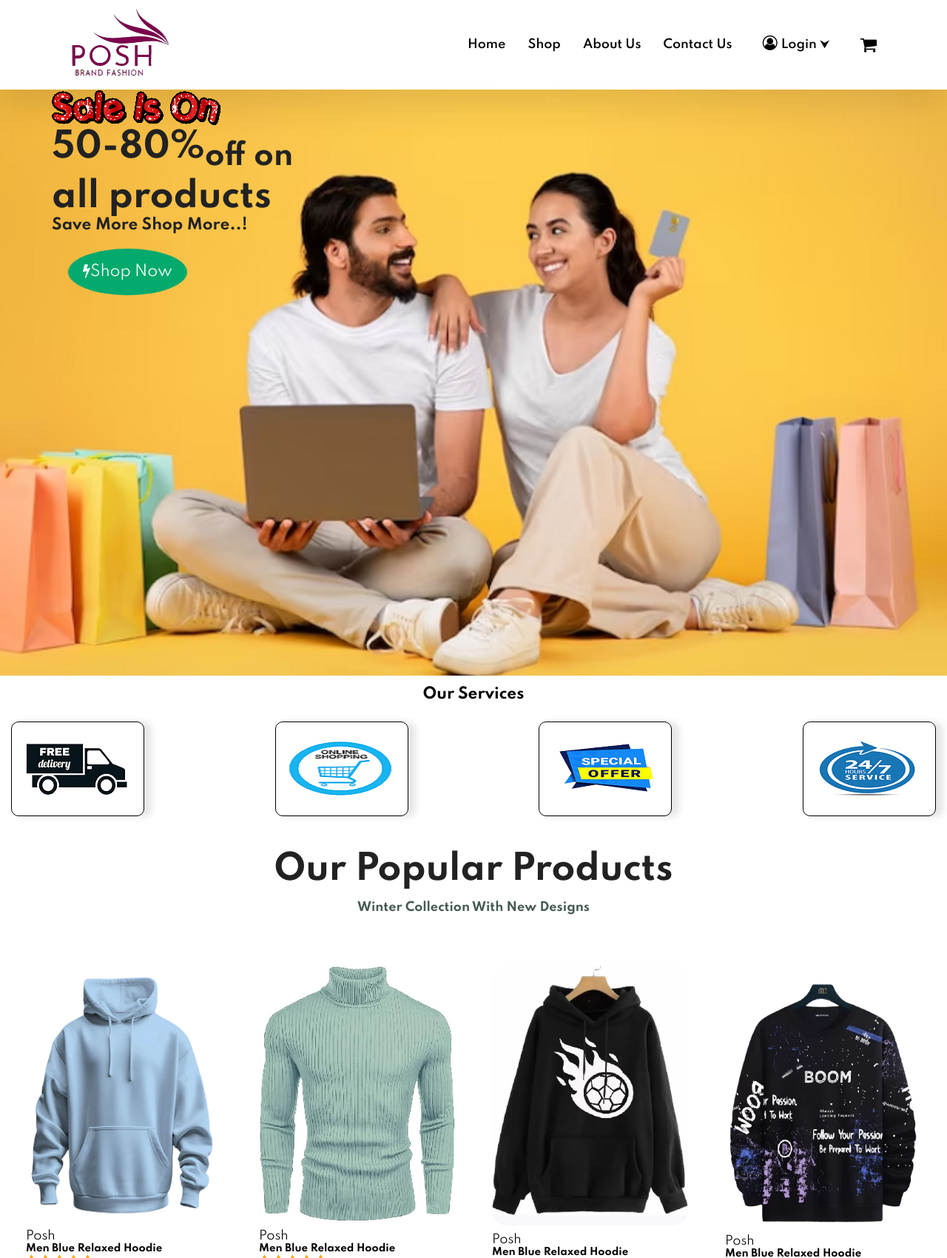
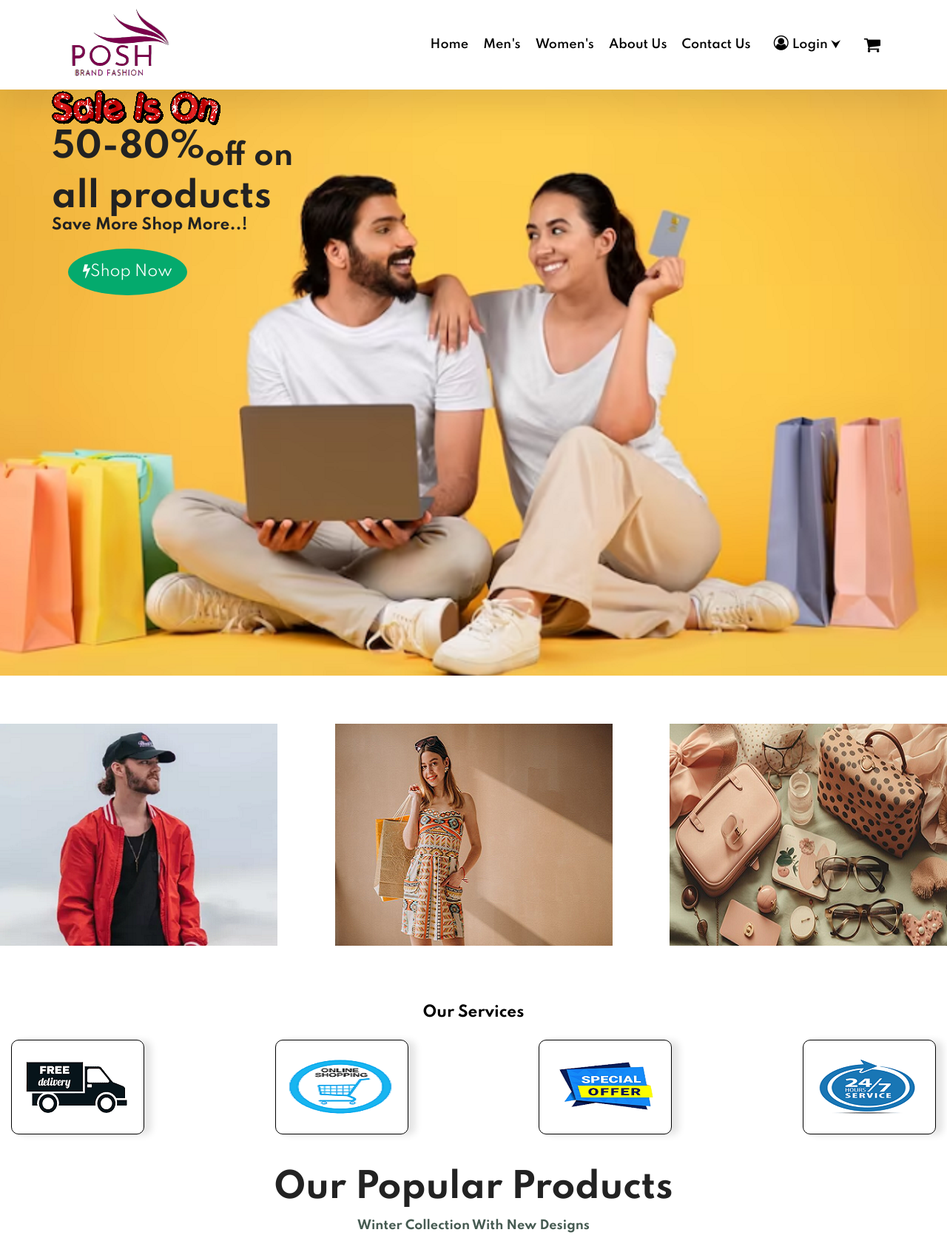
Before and after one commit to Manukl535/Ecommerce-website, a PHP site: page / in a window 1280 px wide. Shown: the top 1700 px of the page at 74% size. Run offline with PHP 8.4, Linux system fonts and the light colour scheme.

Commit message:
add css for category section

```diff
--- a/index.html
+++ b/index.html
@@ -83,7 +83,8 @@
             <div>
                 <ul id="headings">
                     <li><a href="index.html">Home</a></li>
-                    <li><a href="shop.html">Shop</a></li>
+                    <li><a href="#">Men's</a></li>
+                    <li><a href="#">Women's</a></li>
                     <li><a href="about.html">About Us</a></li>
                     <li><a href="contact.html">Contact Us</a></li>
                     <li>
@@ -114,6 +115,45 @@
                 <h4>Save More Shop More..!</h4>
                 <a href="shop.html"><button style="font-size:20px"><i class="fa fa-bolt"></i>Shop Now</button></a>
               </section>
+
+
+              <!-- <section id="services1" class="section-p1">
+
+                <div class="servicon1">
+                <a href="#" > <img src="Assets/men's.png"></a>
+                </div>
+                <div class="servicon1">
+                    <a href="#"><img src="Assets/women's.png"></a>
+                </div>
+                <div class="servicon1">
+                    <a href="#"><img src="Assets/axc's.png"></a>
+                </div>
+
+                </section> -->
+
+                <section id="fashion" class="section-m1" >
+
+                    <div class="fashicon1" >
+
+                       <a href="#"><img src="Assets/men's.png"></a>
+
+                   </div>
+
+
+                   <div class="fashicon2" class="section-m1">
+
+                       <a href="#"><img src="Assets/women's.png"></a>
+
+                   </div>
+
+                   <div class="fashicon3" class="section-m1">
+
+                       <a href="#"> <img src="Assets/axc's.png"></a>
+
+                   </div>
+
+                   </section>
+
 
              <center><h3>Our Services</h3></center>
             <section id="services" class="section-p1">
--- a/styles.css
+++ b/styles.css
@@ -94,8 +94,9 @@ body {
 
 #headings li{
   list-style-type: none;
+  padding-bottom: 20px;
+  padding: 10px;
 
-  padding: 10px 15px;
 }
 
 #headings li a{
@@ -141,6 +142,13 @@ body {
 
 #banner h1{
   font-family: 'Times New Roman', Times, serif;
+}
+
+/* Fashion */
+#fashion{
+  display: flex;
+  justify-content: space-between;
+  padding:25px 0;;
 }
 
 /* Services*/
@@ -340,7 +348,7 @@ body {
 }
 #buy1get1 .buy1get1_box1 button{
   text-decoration: none;
-  background: color 0; ;
+  background: color 0;
   border: 10px;
   padding: 10px 20px 10px 40px;
   border: 2px double black;
```
Also changed, not shown: Assets/axc's.png (added), Assets/men's.png (added), Assets/women's.png (added), test.html (added).
